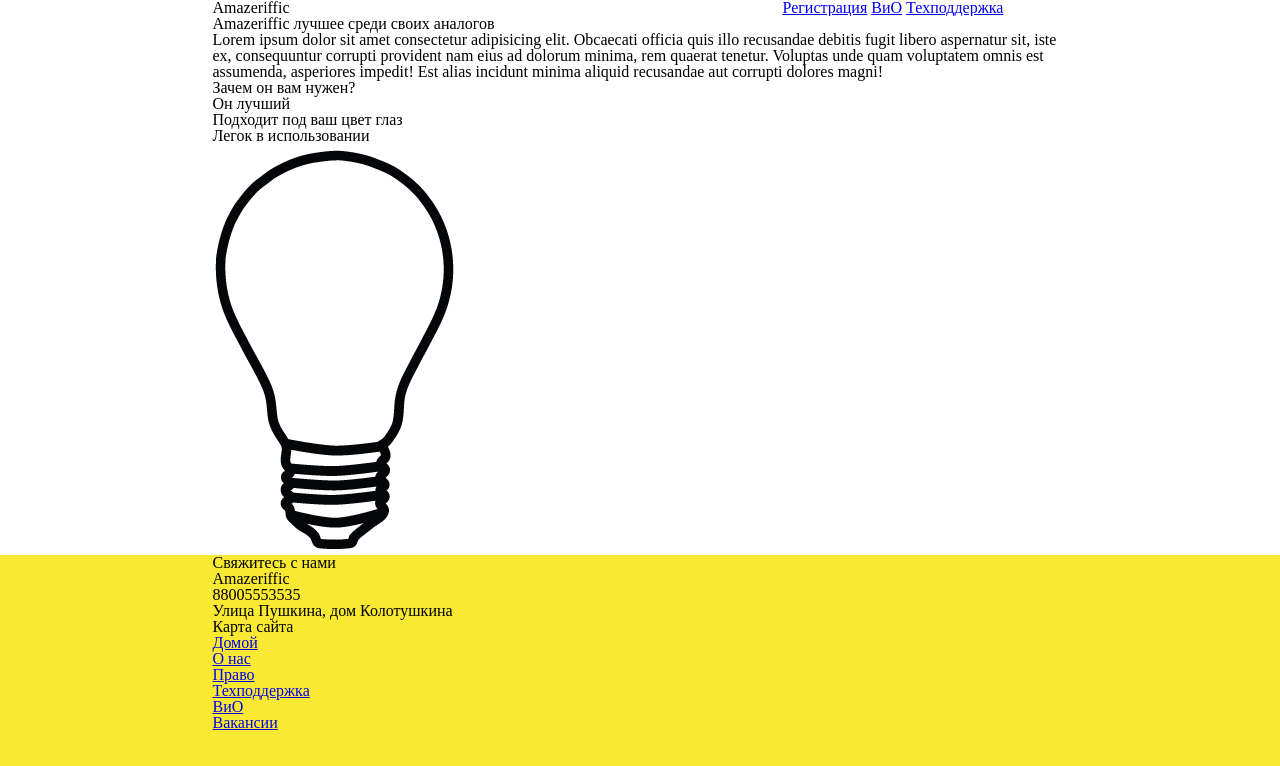
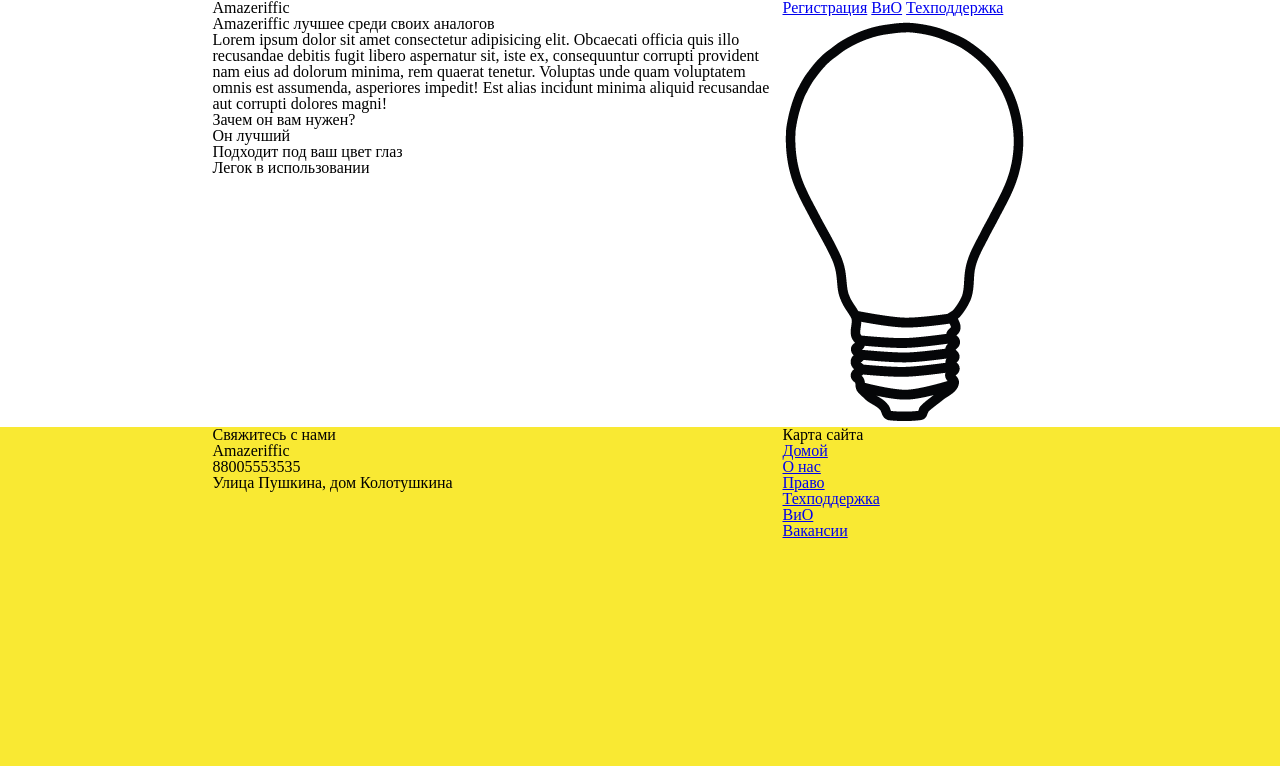
Before and after one commit to sexyDaniel/Amazeriffic, a plain HTML site: page index.html in a window 1280 px wide. Drawn offline with Linux system fonts and the light colour scheme.

Commit message:
Update style.css for columns

```diff
--- a/index.html
+++ b/index.html
@@ -20,6 +20,7 @@
     </header>
     <main>
         <div class="container">
+            <div class="main-info">
                 <h2>Amazeriffic лучшее среди своих аналогов</h2>
                 <p>Lorem ipsum dolor sit amet consectetur adipisicing elit. Obcaecati officia quis illo recusandae debitis fugit libero aspernatur sit, iste ex, consequuntur corrupti provident nam eius ad dolorum minima, rem quaerat tenetur. Voluptas unde quam voluptatem omnis est assumenda, asperiores impedit! Est alias incidunt minima aliquid recusandae aut corrupti dolores magni!</p>
                 <h3>Зачем он вам нужен?</h3>
@@ -28,7 +29,10 @@
                     <li>Подходит под ваш цвет глаз</li>
                     <li>Легок в использовании</li>
                 </ul>
+            </div>
+            <div class="logo">
                 <img src="images/lightbulb.png">
+            </div>
         </div>
     </main>
     <footer>
--- a/styles/style.css
+++ b/styles/style.css
@@ -28,4 +28,29 @@ header {
 
 main {
     background: white;
+    overflow: auto;
 }
+
+main .main-info{
+    float: left;
+    width: 570px;
+}
+
+main .logo{
+    float: right;
+    width: 285px;
+}
+
+footer{
+    overflow: auto;
+}
+
+footer .contact{
+    float: left;
+    width: 570px;
+}
+
+footer .sitemap{
+    float: right;
+    width: 285px;
+}
```
Lines whose indentation alone changed are shown as unchanged.
